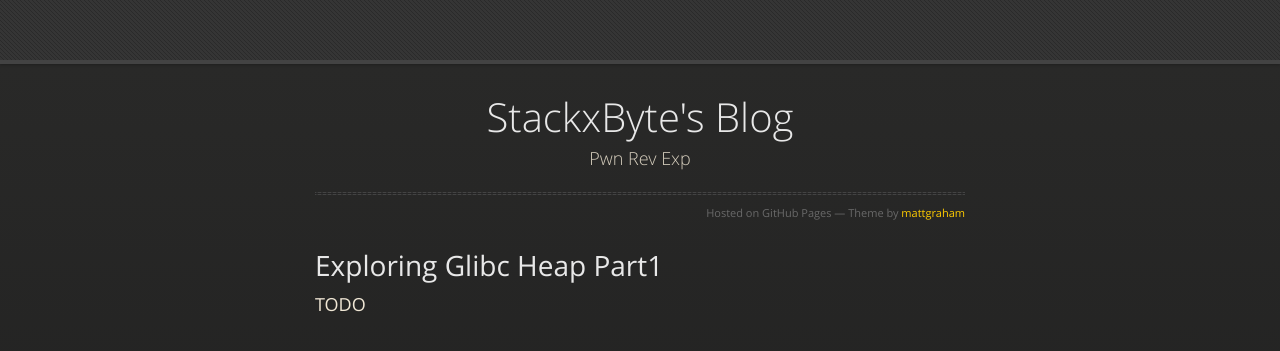
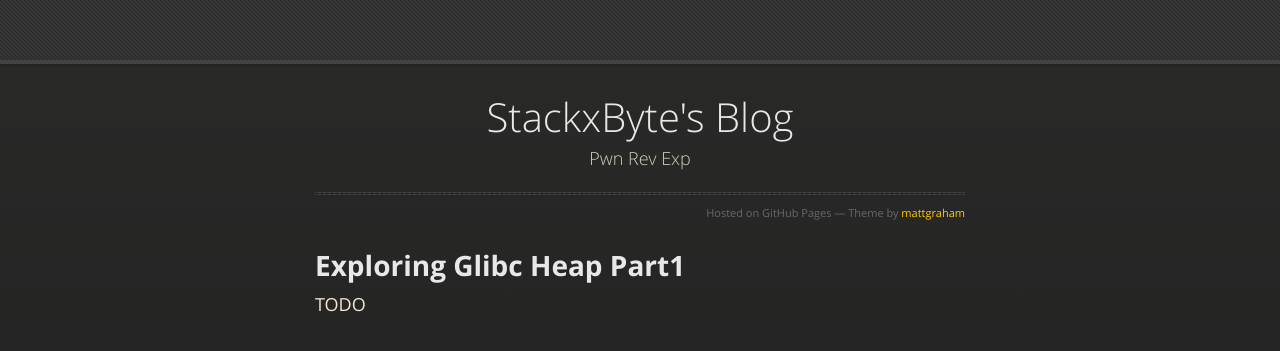
Before and after one commit to stackxbyte/stackxbyte.github.io, a Jekyll site: the page built from posts/heap_exp/part1.md, in a window 1280 px wide. Shown: the top 351 px of the page. Built offline with Jekyll 4.4.1, drawn with Linux system fonts in a browser that asks for light colours; our own code applies the rules of GitHub Pages for plain Markdown files.

```diff
--- a/posts/heap_exp/part1.md
+++ b/posts/heap_exp/part1.md
@@ -2,6 +2,6 @@
 layout: default
 ---
 
-# Exploring Glibc Heap Part1
+# **Exploring Glibc Heap Part1**
 
 TODO
```
Also changed, not shown: index.md (+1 -0 lines).
